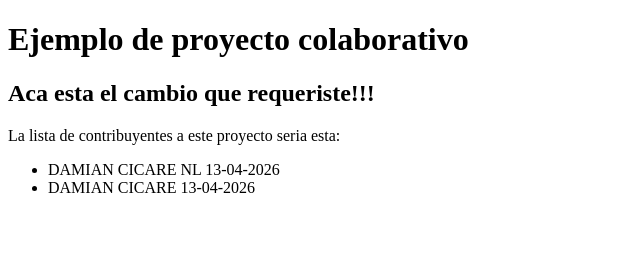
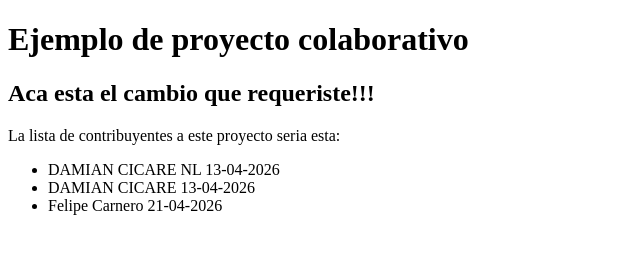
Before and after one commit to damiancicarenl/PROYECTO1, a plain HTML site: page index.html in a window 1280 px wide. Shown: the whole page, without its empty margins (0-640 px from the left). Drawn offline with Linux system fonts and the light colour scheme.

Commit message:
Update index.html

```diff
--- a/index.html
+++ b/index.html
@@ -13,6 +13,7 @@
         <ul>
           <li>DAMIAN CICARE NL 13-04-2026</li>
           <li>DAMIAN CICARE 13-04-2026</li>
+          <li>Felipe Carnero 21-04-2026</li>
         </ul>
       </p>
 
```
